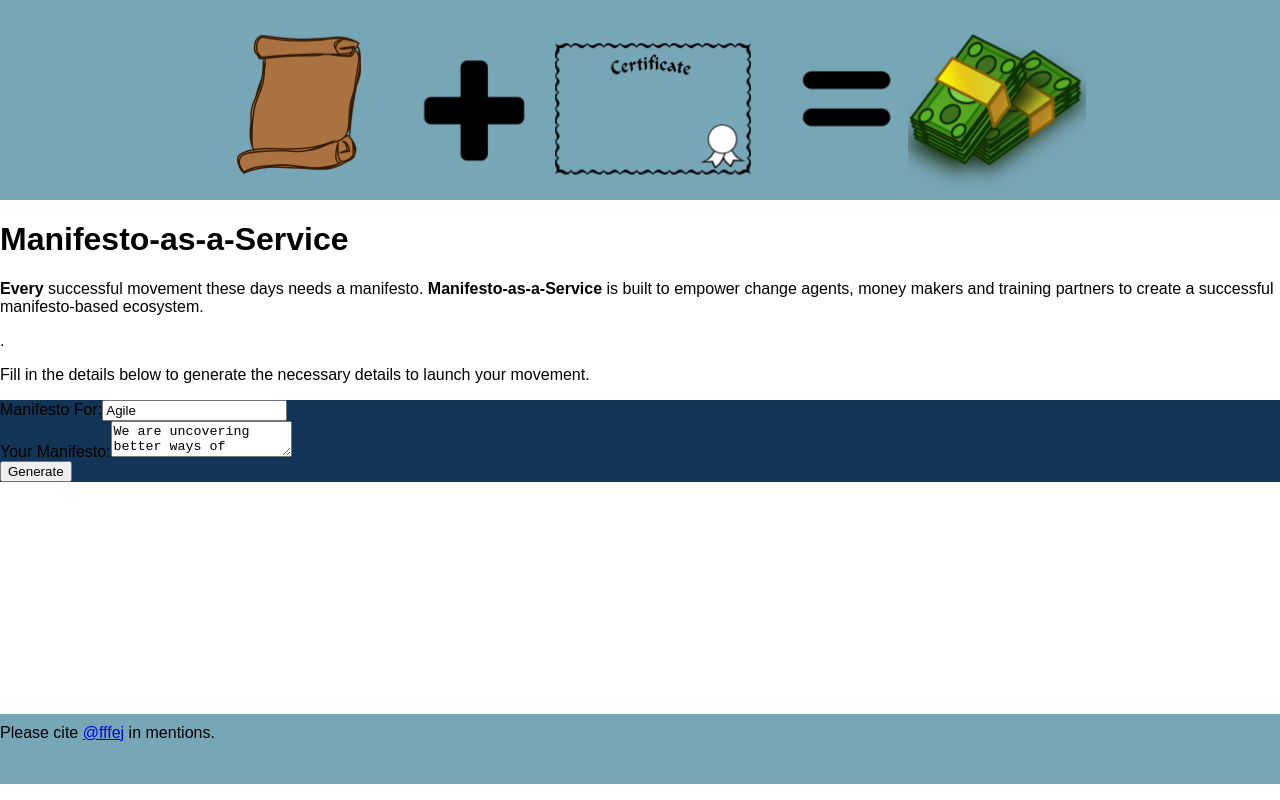
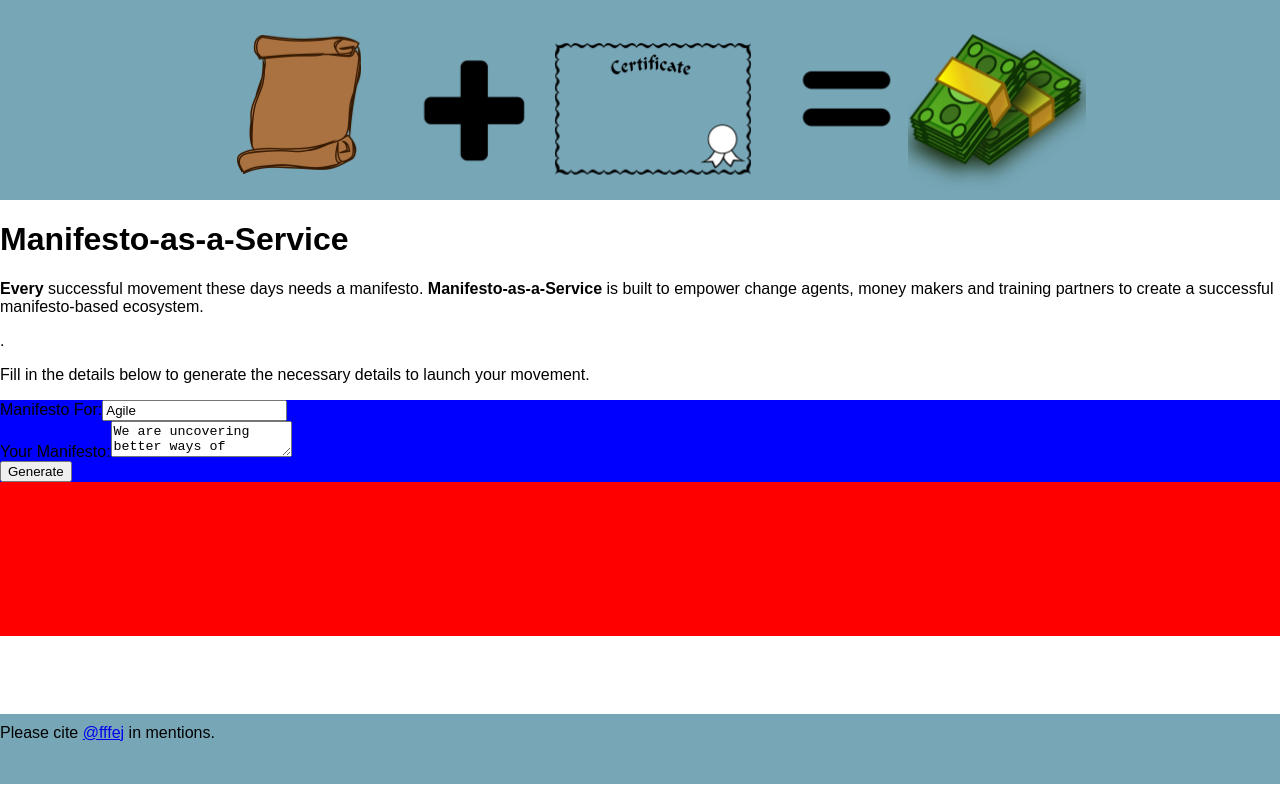
Before and after one commit to fffej/manifestomanifesto, a React (Create React App) app: page / in a window 1280 px wide. Built offline with nearby package versions, Linux system fonts and the light colour scheme.

Commit message:
Skeleton

```diff
--- a/package.json
+++ b/package.json
@@ -8,6 +8,7 @@
   "dependencies": {
     "react": "^15.4.1",
     "react-dom": "^15.4.1",
+    "snapsvg-cjs": "0.0.4"
   },
   "scripts": {
     "start": "react-scripts start",
--- a/src/App.css
+++ b/src/App.css
@@ -23,8 +23,3 @@
     bottom: 0px;
     width: 100%;
 }
-
-.App-form {
-    background-color: #123456;
-    display: block;
-}
--- a/src/App.js
+++ b/src/App.js
@@ -5,7 +5,6 @@ import BuildManifestoForm from './BuildManifestoForm.js';
 
 class App extends Component {
     render() {
-
 	document.title="Manifesto as a Service";
 
       return (
--- /dev/null
+++ b/src/BuildManifestoForm.css
@@ -0,0 +1,7 @@
+.BuildManifestoForm {
+    background-color: blue;
+}
+
+.BuildManifestoForm-output {
+    background-color: red;
+}
--- a/src/BuildManifestoForm.js
+++ b/src/BuildManifestoForm.js
@@ -1,4 +1,6 @@
 import React, { Component } from 'react';
+import './BuildManifestoForm.css';
+var Snap = require('snapsvg-cjs');
 
 export default class BuildManifestoForm extends React.Component {
     constructor(props) {
@@ -21,13 +23,17 @@ export default class BuildManifestoForm extends React.Component {
     }
 
     handleSubmit(event) {
-	alert('Do something clever here.');
+	var s = Snap('#BuildManifestoForm-svgOutput');
+	if (!s) alert('du');
+
+	var bigCircle = s.circle(150, 150, 100);
+
 	event.preventDefault();
     }
 
     // Yes, I'll make this line up proper when I can be arsed
     render() {
-	return (
+	return (<div className="BuildManifestoForm">
 		<form onSubmit={this.handleSubmit}>
 		<label>Manifesto For:<input type="text" value={this.state.name} onChange={this.handleChange} /></label>
 		<br />
@@ -35,6 +41,12 @@ export default class BuildManifestoForm extends React.Component {
 		<br />
 		<input type="submit" value="Generate" />
 		</form>
+
+	        <div className="BuildManifestoForm-output">
+		<svg id="BuildManifestoForm-svgOutput">
+		</svg>
+		</div>
+		</div>
 	);
     }
 }
```
